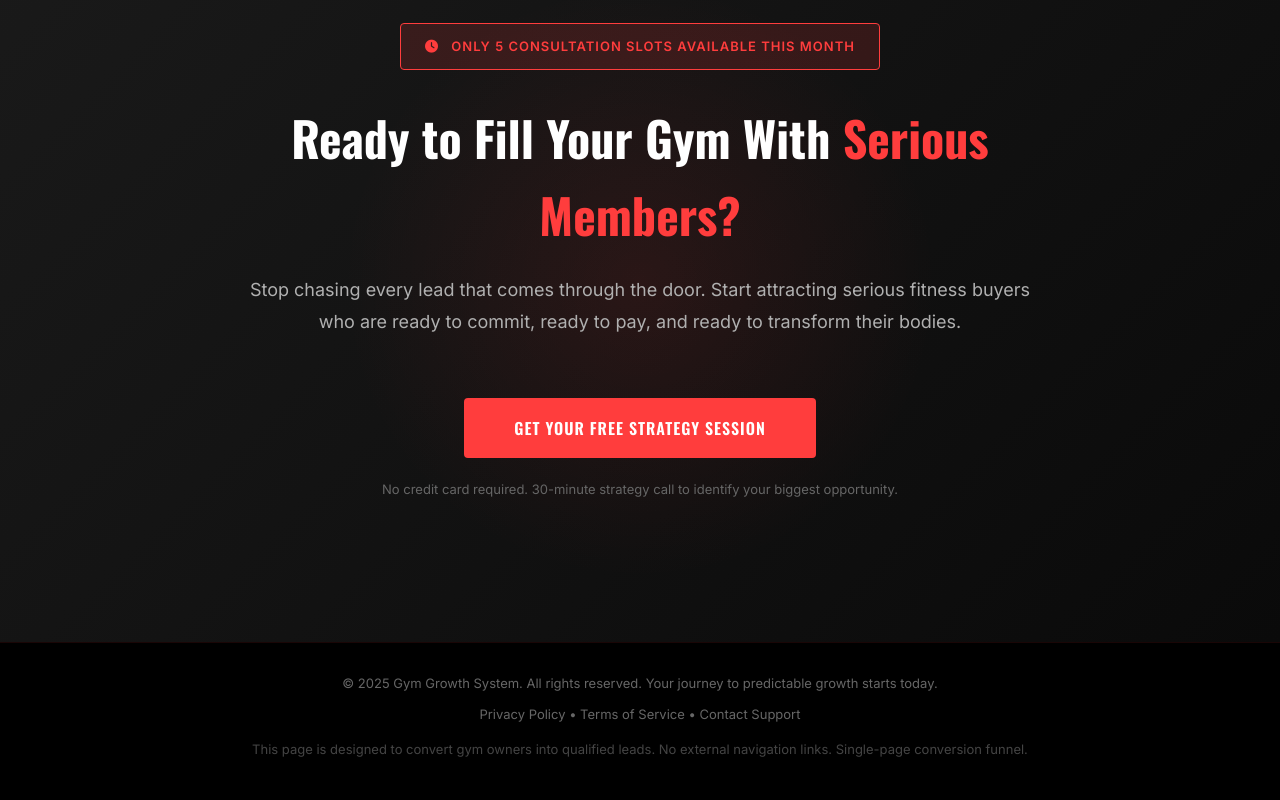
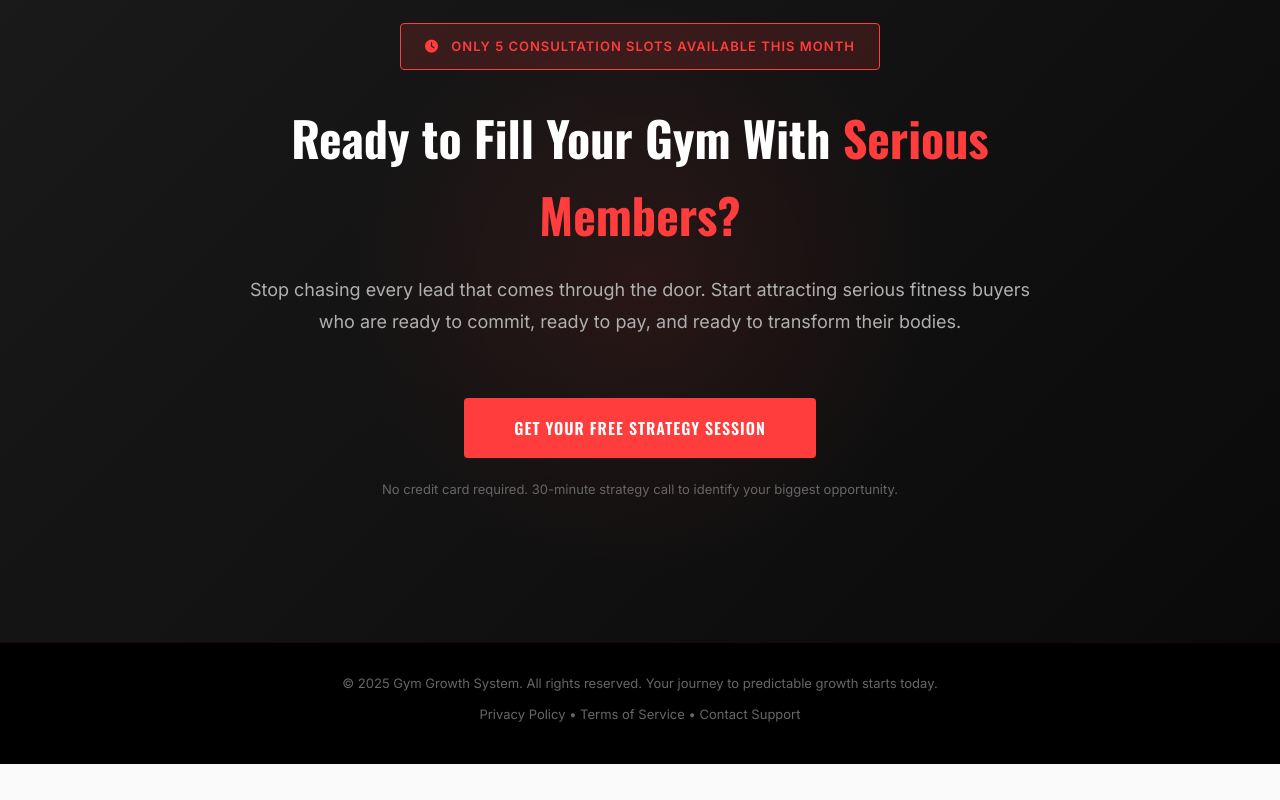
Before and after one commit to MrTasio/HTML-Gym-Lead-Generating-Landing-Page, a plain HTML site: page index.html in a window 1280 px wide. Shown: the part 9218-10018 px from the top of the page. After the commit the page ends 9982 px from the top, so only its background shows below. Drawn offline with nearby package versions, Linux system fonts and the light colour scheme.

Commit message:
update page

```diff
--- a/index.html
+++ b/index.html
@@ -1667,7 +1667,6 @@
         <a href="#" onclick="event.preventDefault()">Terms of Service</a> •
         <a href="#" onclick="event.preventDefault()">Contact Support</a>
     </p>
-    <p style="color: #444; margin-top: 15px;">This page is designed to convert gym owners into qualified leads. No external navigation links. Single-page conversion funnel.</p>
 </footer>
 
 <script>
```
